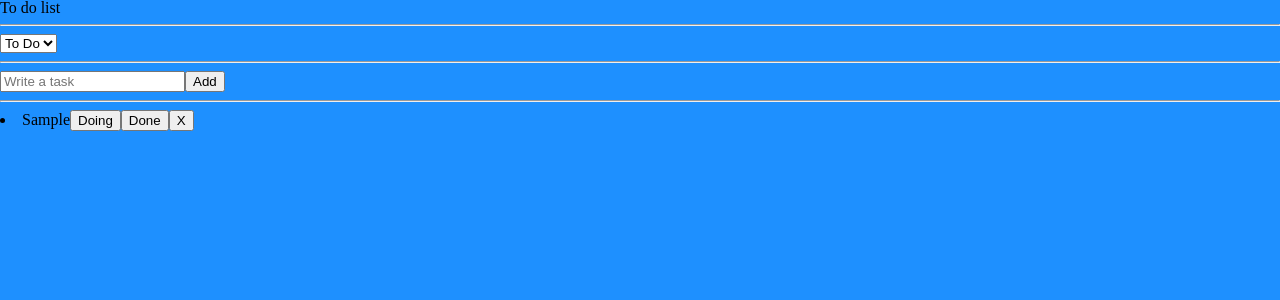
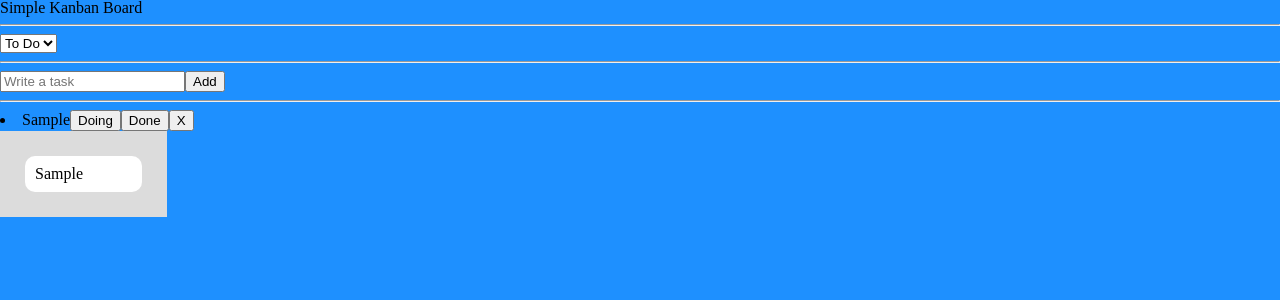
Before and after one commit to nujeyh/simple-kanban-board, a React (Create React App) app: page / in a window 1280 px wide. Both pictures are taken after typing "Sample" into the empty fields and a click on the button "Add". Shown: the top 300 px of the page. Built offline with nearby package versions, Linux system fonts and the light colour scheme.

Commit message:
🚧 Add drag and drop

```diff
--- a/src/components/ToDoList.tsx
+++ b/src/components/ToDoList.tsx
@@ -3,6 +3,8 @@ import { useRecoilValue, useSetRecoilState } from "recoil";
 import { Categories, categoryState, toDoSelector } from "../recoilAtom";
 import CreateToDo from "./CreateToDo";
 import ToDo from "./ToDo";
+import { DragDropContext, Draggable, Droppable } from "react-beautiful-dnd";
+import styled from "styled-components";
 
 const ToDoList = () => {
   const toDoArr = useRecoilValue(toDoSelector);
@@ -10,10 +12,10 @@ const ToDoList = () => {
   const onInput = (event: React.FormEvent<HTMLSelectElement>) => {
     setCategory(event.currentTarget.value as any);
   };
-
+  const onDragEnd = () => {};
   return (
     <div>
-      <h1>To do list</h1>
+      <h1>Simple Kanban Board</h1>
       <hr />
       <select onInput={onInput}>
         <option value={Categories.TODO}>To Do</option>
@@ -26,8 +28,53 @@ const ToDoList = () => {
       {toDoArr.map((toDo) => {
         return <ToDo {...toDo} />;
       })}
+      <DragDropContext onDragEnd={onDragEnd}>
+        <Wrapper>
+          <BoardWrapper>
+            <Droppable droppableId="one">
+              {(provide) => (
+                <Board ref={provide.innerRef} {...provide.droppableProps}>
+                  {toDoArr.map((toDo, index) => {
+                    return (
+                      <Draggable draggableId={toDo.id.toString()} index={index}>
+                        {(provide) => (
+                          <Card
+                            ref={provide.innerRef}
+                            {...provide.draggableProps}
+                            {...provide.dragHandleProps}
+                          >
+                            {toDo.text}
+                          </Card>
+                        )}
+                      </Draggable>
+                    );
+                  })}
+                  {provide.placeholder}
+                </Board>
+              )}
+            </Droppable>
+          </BoardWrapper>
+        </Wrapper>
+      </DragDropContext>
     </div>
   );
 };
+const Wrapper = styled.div`
+  width: 500px;
+`;
+const BoardWrapper = styled.div`
+  display: grid;
+  grid-template-columns: repeat(3, 1fr);
+`;
+const Board = styled.ul`
+  background-color: ${(props) => props.theme.colors.board};
+  padding: 20px;
+`;
+const Card = styled.li`
+  border-radius: ${(props) => props.theme.borderRadius};
+  background-color: ${(props) => props.theme.colors.card};
+  padding: 10px;
+  margin: 5px;
+`;
 
 export default ToDoList;
```
